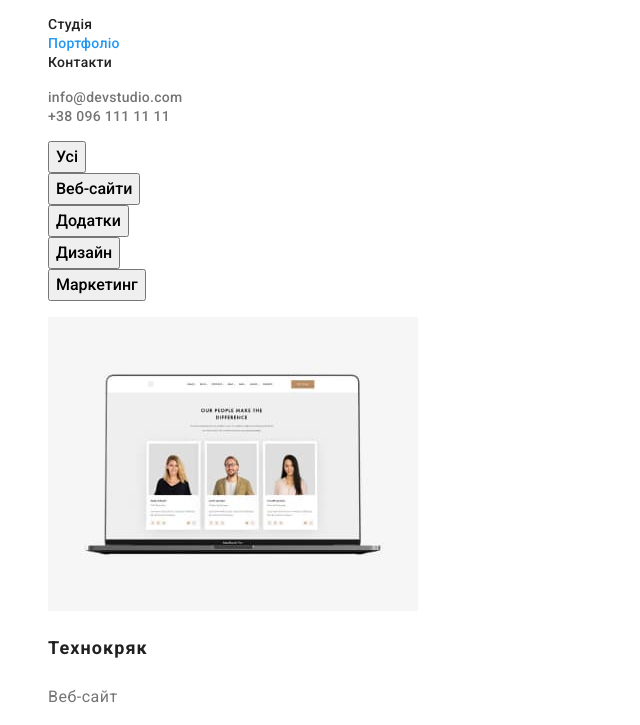
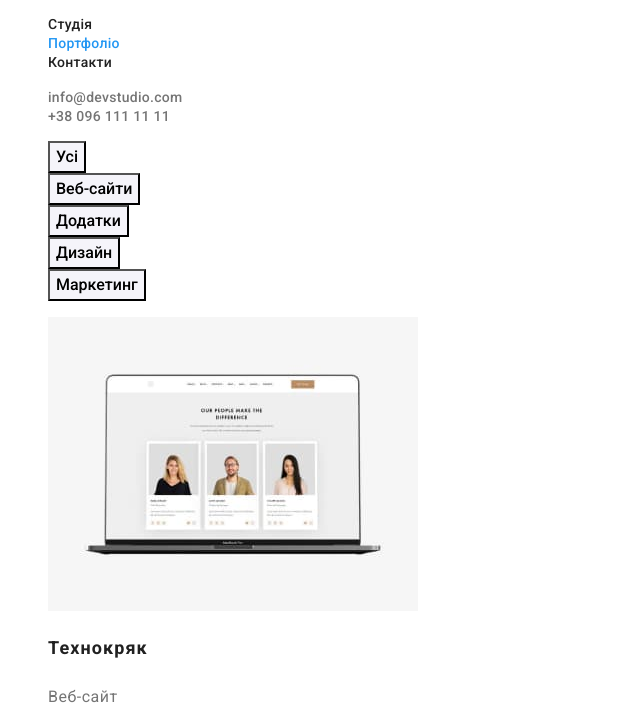
Before and after one commit to NataVerm/goit-markup-hw-02, a plain HTML site: page portfolio.html in a window 1280 px wide. Shown: the part 41-766 px from the top of the page, without its empty margins (0-640 px from the left). Drawn offline with Linux system fonts and the light colour scheme.

Commit message:
fix btn background-color

```diff
--- a/css/styles.css
+++ b/css/styles.css
@@ -161,6 +161,7 @@ body {
   font-size: 16px;
   line-height: 1.63;
   cursor: pointer;
+  background-color: var(--primary-backgraund-color);
 }
 .portfolio-filter-btn:hover,
 .portfolio-filter-btn:focus {
```
